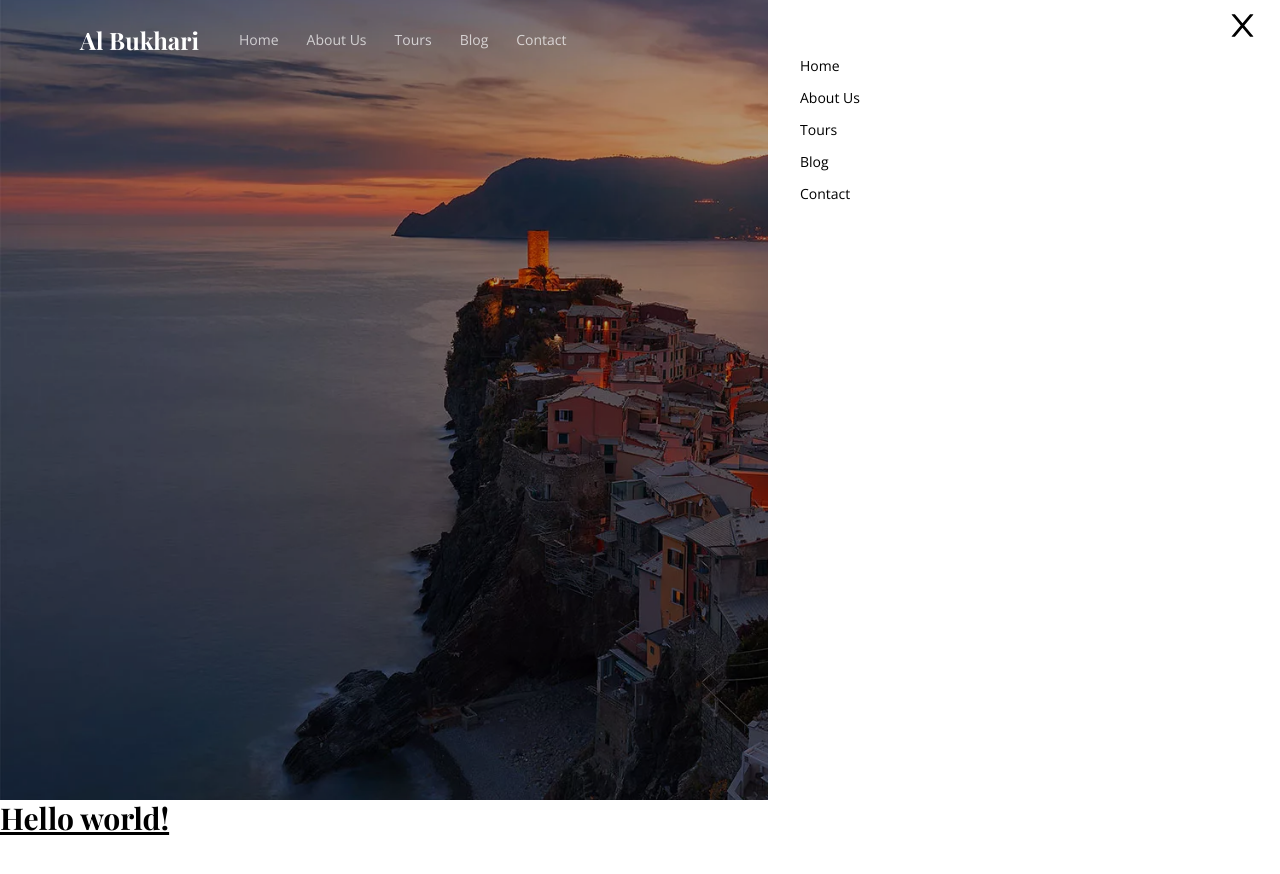
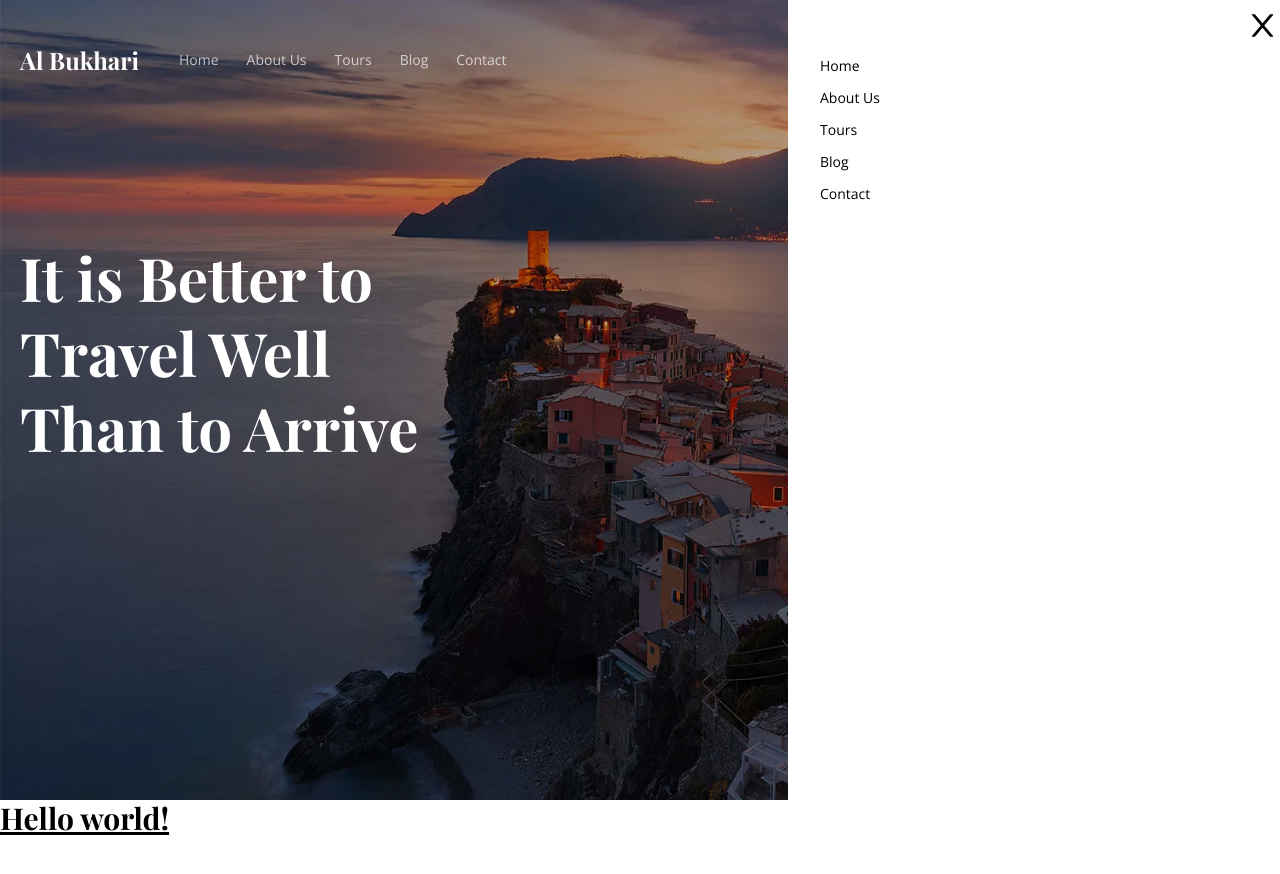
Before and after one commit to beckSafarov/bukhari-travel, a Next.js app: page / in a window 1280 px wide. Shown: the top 874 px of the page. Before the commit the page ends 838 px from the top, so only its background shows below. Built offline with nearby package versions, Linux system fonts and the light colour scheme; a web font is replaced by a local one.

Commit message:
hero title

```diff
--- a/src/modules/Home/HomeScreen.tsx
+++ b/src/modules/Home/HomeScreen.tsx
@@ -1,5 +1,4 @@
 import Layout from '@/modules/common/Layout'
-import Navbar from '@/modules/common/Navbar'
 import Hero from '../common/Hero'
 
 export default function HomeScreen() {
--- a/src/modules/common/Hero/Navbar.tsx
+++ b/src/modules/common/Hero/Navbar.tsx
@@ -21,9 +21,9 @@ const Navbar = () => {
 
   return (
     <>
-      <div className='relative h-20 py-30 flex items-center justify-between md:px-20 sm:px-2 xsm:px-5'>
+      <div className='absolute xl:max-w-[1360px] mx-auto top-5 w-full h-20 py-30 flex items-center justify-between lg:px-0 md:px-20 sm:px-2 xsm:px-5'>
         <div className='flex items-center justify-center space-x-10'>
-          <h1 className='text-2xl text-white font-serif font-bold'>
+          <h1 className='text-2xl text-white font-serif font-bold bg-green'>
             Al Bukhari
           </h1>
           {/* menu */}
@@ -39,8 +39,8 @@ const Navbar = () => {
             ))}
           </div>
         </div>
-        <div className='md:hidden sm:hidden xsm:hidden'>
-          <button className='text-white border-2 border-gray rounded-full py-1.5 px-5 text-sm'>
+        <div className='lg:block md:hidden sm:hidden xsm:hidden'>
+          <button className='text-white border-2 border-gray rounded-full py-1.5 px-5 text-sm hover:bg-orange hover:border-orange transition duration-450'>
             Contact Us
           </button>
         </div>
--- a/src/modules/common/Hero/index.tsx
+++ b/src/modules/common/Hero/index.tsx
@@ -1,12 +1,17 @@
 import React from 'react'
 import Navbar from './Navbar'
-const maxWidth = process.env.NEXT_PUBLIC_MAX_WIDTH
 
 const Hero = () => {
   return (
     <div className='h-screen w-screen bg-hero-pattern bg-cover bg-center before:content-[""] before:absolute before:top-0 before:left-0 before:w-full before:h-full before:bg-black-blurred'>
-      <div className={`xl:max-w-[${maxWidth}] mx-auto`}>
+      {/* container */}
+      <div className={`xl:max-w-[1360px] mx-auto h-full sm:px-5 xsm:px-7`}>
         <Navbar />
+        <div className='flex flex-col translate-y-[30%] h-full max-w-[35%]'>
+          <h1 className='font-serif text-6xl leading-tight text-white font-bold z-10'>
+            It is Better to Travel Well Than to Arrive
+          </h1>
+        </div>
       </div>
     </div>
   )
```
